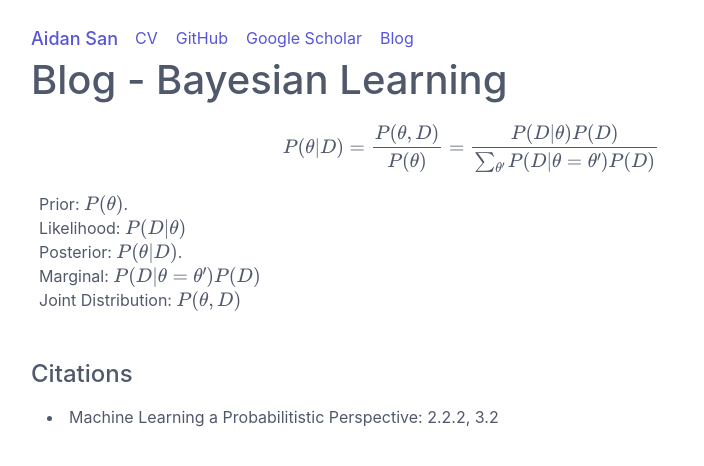
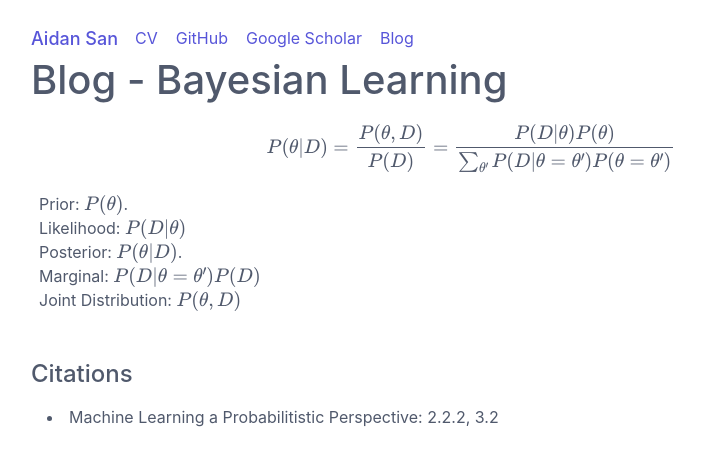
Before and after one commit to aidansan/aidansan.github.io, a Jekyll site: the page built from _blog_posts/bayesian.md, in a window 1280 px wide. Shown: the top 466 px of the page, without its empty margins (169-873 px from the left). Built offline with Jekyll 4.4.1, drawn with Linux system fonts in a browser that asks for light colours.

Commit message:
fix bayes rule typo (I think)

```diff
--- a/_blog_posts/bayesian.md
+++ b/_blog_posts/bayesian.md
@@ -4,7 +4,7 @@ layout: blog_post
 include_math: true
 citations: ["Machine Learning a Probabilitistic Perspective: 2.2.2, 3.2"]
 ---
-$$P(\theta \vert D) = \frac{P(\theta, D)}{P(\theta)} = \frac{P(D\vert \theta)P(D)}{\sum_{\theta'}P(D\vert \theta =\theta')P(D)}$$
+$$P(\theta \vert D) = \frac{P(\theta, D)}{P(D)} = \frac{P(D\vert \theta)P(\theta)}{\sum_{\theta'}P(D\vert \theta =\theta')P(\theta=\theta')}$$
 
 Prior: $P(\theta)$. <br>
 Likelihood: $P(D \vert \theta)$ <br>
```
